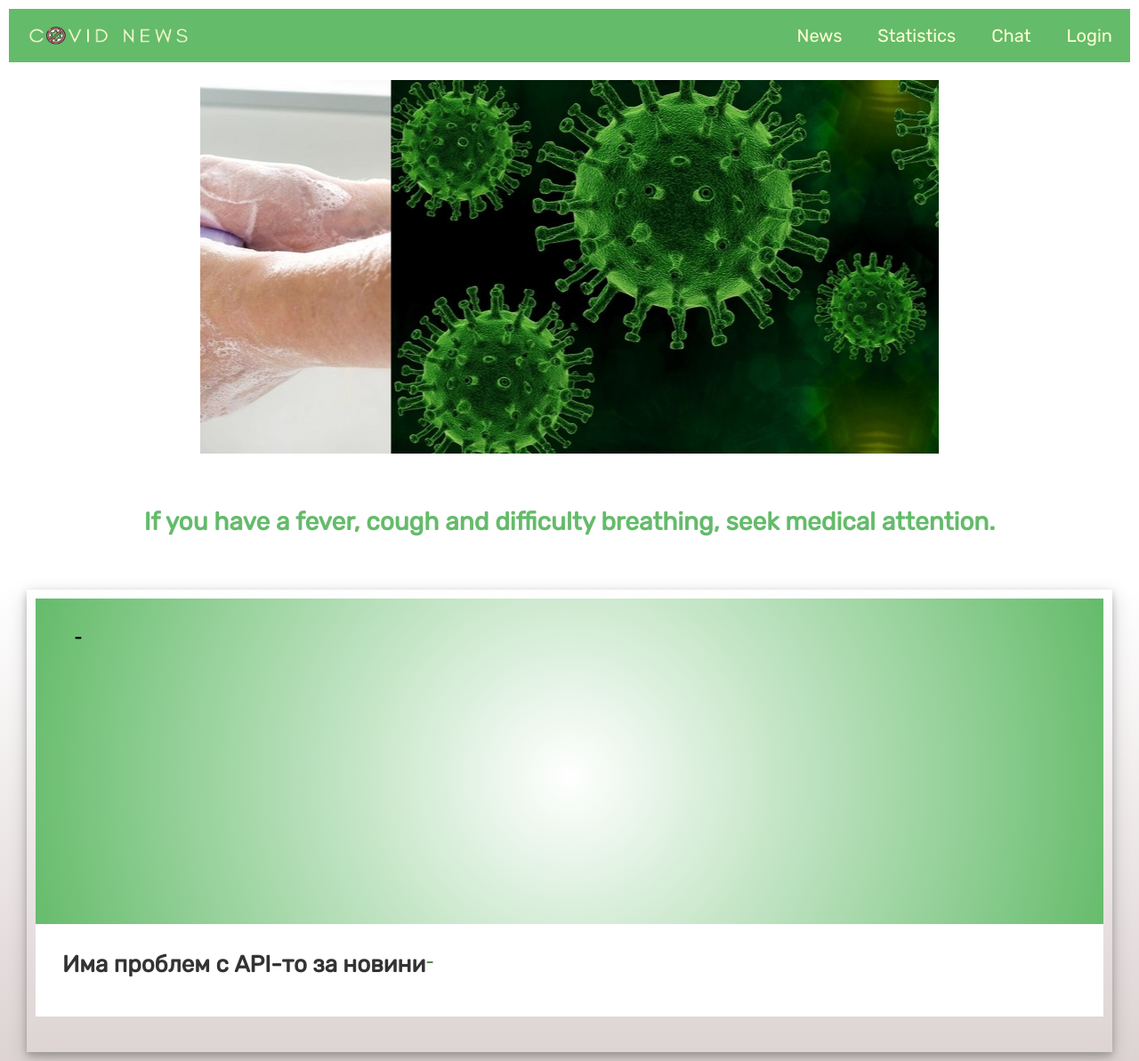
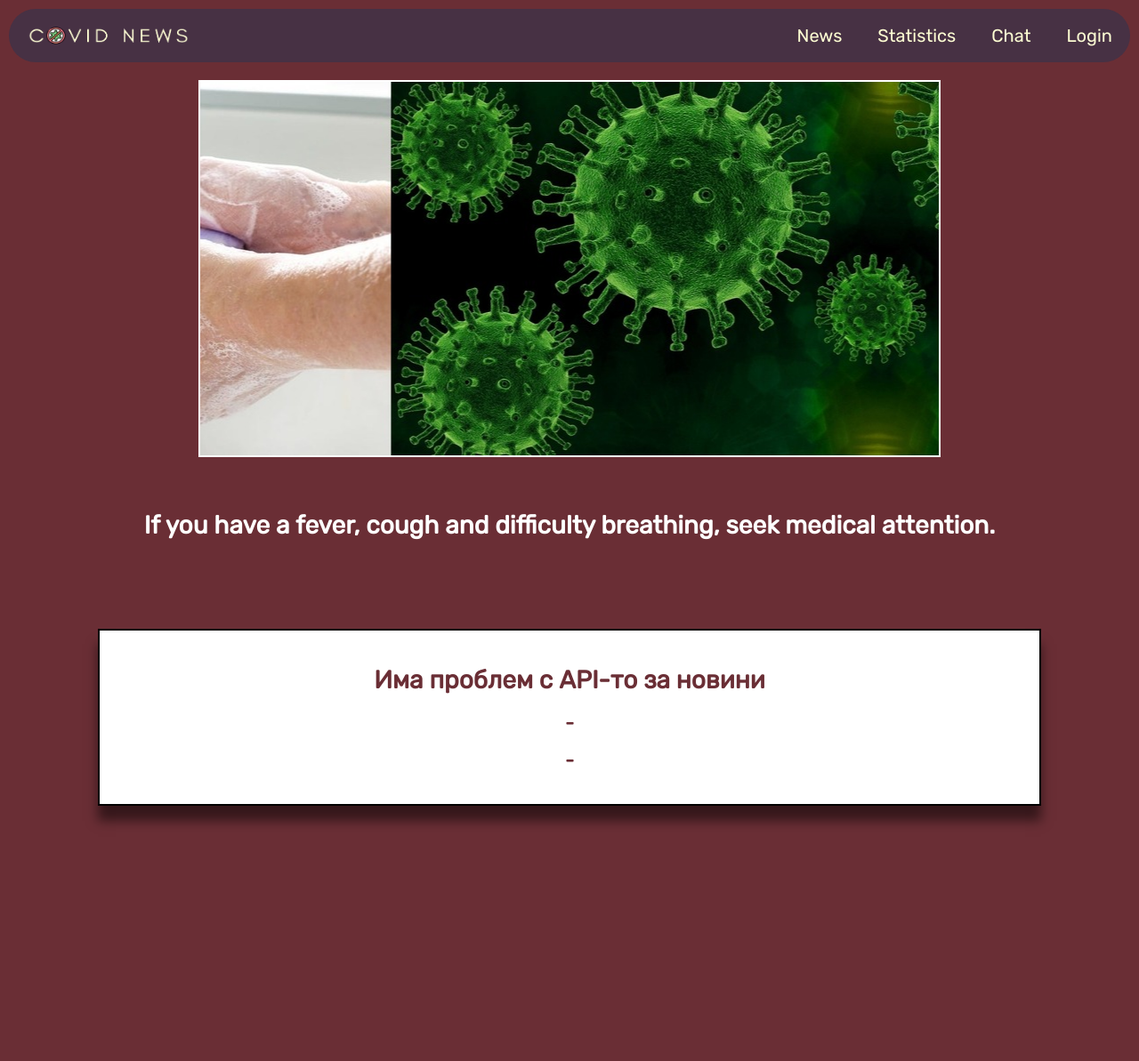
Before and after one commit to Alexander1022/HackTUES6, a PHP site: page / in a window 1280 px wide. Shown: the whole page at 89% size. After the commit the page ends 928 px from the top, so only its background shows below. Run offline with PHP 8.4, Linux system fonts and the light colour scheme.

Commit message:
i added new things
i added a new things

```diff
--- a/css/navbar.css
+++ b/css/navbar.css
@@ -4,11 +4,13 @@ body {
 }
 
 .nav_bar {
-    background-color: #64BB6A;
+    background-color: #473144;
     font-family: 'Rubik', sans-serif;
     overflow: hidden;
     display: flex;
     justify-content: space-between;
+    padding: 0;
+    border-radius: 50px;
 }
 
 .nav_bar a {
@@ -22,8 +24,8 @@ body {
 }
 
 .nav_bar a:hover {
-    color: #37782C;
-    background-color: #9FD983;
+    color: white;
+    background-color: #DF9B6D;
 }
 
 .nav_bar .icon {
--- a/css/news.css
+++ b/css/news.css
@@ -1,174 +1,40 @@
 body {
-    background: #f2f2f2;
+    background: #6A2E35;
     font-family: 'Rubik', sans-serif;
     font-size: 14px;
-    background: rgb(221,211,211);
-    background: linear-gradient(0deg, rgba(221,211,211,1) 0%, rgba(255,255,255,1) 45%);
+    overflow: scroll;
+    scroll-behavior: smooth;
 }
 
-.column{
-    width: 1200px;
-    height: 500px;
-    margin-top: 40px;
-    margin-left: auto;
-    margin-right: auto;
-    display: block;
-    border: 0px solid black;
-    padding: 10px;
-    box-shadow: 0 4px 8px 0 rgba(0, 0, 0, 0.2), 0 6px 20px 0 rgba(0, 0, 0, 0.19);
-    text-align: center;
+::-webkit-scrollbar {
+    width: 0px;
+    background: transparent;
 }
 
-.post_module {
-    background: #ffffff;
-    min-width: 270px;
-    height: 470px;
-    position: relative;
-    z-index: 1;
+#newsContainer {
+    border: 2px solid black;
+    background: white;
     display: block;
-    transition: all 0.3s linear 0s;
-    -webkit-transition: all 0.3s linear 0s;
-    -moz-transition: all 0.3s linear 0s;
-    -ms-transition: all 0.3s linear 0s;
-    -o-transition: all 0.3s linear 0s;
-
+    padding: 20px;
+    text-align: center;
+    flex-direction: column;
+    margin: 100px;
+    -webkit-box-shadow: 0px 17px 12px 0px rgba(0, 0, 0, 0.5);
+    -moz-box-shadow:    0px 17px 12px 0px rgba(0, 0, 0, 0.5);
+    box-shadow:         0px 17px 12px 0px rgba(0, 0, 0, 0.5);
 }
 
-.post_module:hover .thumbnail img,
-.hover .thumbnail img {
-    transform: scale(1.1);
-    -webkit-transform: scale(1.1);
-    -moz-transform: scale(1.1);
-    opacity: 0.6;
+.title {
+    color: #6A2E35;
+    margin: 10;
 }
 
-.post_module .thumbnail {
-    background: rgb(255,255,255);
-    background: radial-gradient(circle, rgba(255,255,255,1) 0%, rgba(100,187,106,1) 100%);
-    height: 400px;
-    overflow: hidden;
+.sub_title {
+    color: #6A2E35;
+    margin: 10;
 }
 
-.post_module .thumbnail .date {
-    color: #ffffff;
-    width: 55px;
-    height: 55px;
-    font-weight: 700;
-    text-align: center;
-    position: absolute;
-    top: 20px;
-    left: 20px;
-    z-index: 1;
-    padding: 12.5px 0;
-    border-radius: 100%;
-    box-sizing: border-box;
-    -webkit-box-sizing: border-box;
-    -moz-box-sizing: border-box;
-    text-align: center;
+.day {
+    color: #6A2E35;
+    margin: 10;
 }
-
-.post_module .thumbnail .date .day {
-    color: black;
-    font-size: 18px;
-    border-radius: 35%;
-}
-
-.post_module .thumbnail .date .month {
-    font-size: 12px;
-    border-radius: 35%;
-    text-transform: uppercase;
-}
-
-.post_module .thumbnail img {
-    width: 120%;
-    display: block;
-    transition: all 0.3s linear 0s;
-    -webkit-transition: all 0.3s linear 0s;
-    -moz-transition: all 0.3s linear 0s;
-    -ms-transition: all 0.3s linear 0s;
-    -o-transition: all 0.3s linear 0s;
-}
-
-.post_module .post_content {
-    background: #ffffff;
-    width: 100%;
-    position: absolute;
-    bottom: 0;
-    padding: 30px;
-    box-sizing: border-box;
-    -webkit-box-sizing: border-box;
-    -moz-box-sizing: border-box;
-    transition: all 0.3s cubic-bezier(0.37, 0.75, 0.61, 1.05) 0s;
-    -webkit-transition: all 0.3s cubic-bezier(0.37, 0.75, 0.61, 1.05) 0s;
-    -moz-transition: all 0.3s cubic-bezier(0.37, 0.75, 0.61, 1.05) 0s;
-    -ms-transition: all 0.3s cubic-bezier(0.37, 0.75, 0.61, 1.05) 0s;
-    -o-transition: all 0.3s cubic-bezier(0.37, 0.75, 0.61, 1.05) 0s;
-}
-
-.post_module .post_content {
-    color: #999999;
-    background: #ffffff;
-    margin: 30px 0 0;
-}
-
-.post_module .post_content .title {
-    color: #333333;
-    background: #ffffff;
-    font-size: 26px;
-    font-weight: 700;
-    padding: 0 0 10px;
-    margin: 0;
-}
-
-.post_module .post_content .sub_title {
-    color: #37782c;
-    background: #ffffff;
-    font-size: 20px;
-    font-weight: 400;
-    padding: 0 0 20px;
-    margin: 0;
-}
-
-.post_module .post_content .description {
-    color: #666666;
-    background: #ffffff;
-    font-size: 14px;
-    line-height: 1.8em;
-    display: none;
-}
-
-.post_module .post_content .timestamp {
-    margin: 0 16px 0 0;
-}
-
-.hover .post_content .description {
-    height: auto !important;
-    opacity: 1 !important;
-    display: block !important;
-}
-
-.container {
-    min-width: 640px;
-    max-width: 800px;
-    margin: 0 auto;
-}
-
-.container:before,
-.container:after {
-    content: '';
-    display: block;
-    clear: both;
-}
-
-.container .column {
-    color: #666666;
-    width: 50%;
-    font-size: 18px;
-    font-weight: bold;
-    padding: 0 25px;
-    box-sizing: border-box;
-    -webkit-box-sizing: border-box;
-    -moz-box-sizing: border-box;
-    float: left;
-    margin: 0 0 15px;
-}
--- a/css/slideshow.css
+++ b/css/slideshow.css
@@ -1,6 +1,8 @@
 .simple-ss {
+  display: flex;
   width:830px;
   height:420px;
+  max-width: 100%;
   margin: auto;
   margin-top: 20px;
   background: transparent;
@@ -14,6 +16,8 @@
   animation-timing-function: ease;
   animation-iteration-count: infinite;
 
+  border: 2px solid white;
+  padding: auto;
 
 }
 
--- a/css/style.css
+++ b/css/style.css
@@ -26,5 +26,5 @@
 .tips{
   margin: 60px;
   text-align: center;
-  color: #64BB6A;
+  color: #ffffff;
 }
--- a/index.html
+++ b/index.html
@@ -34,7 +34,7 @@
 
 <body>
   <div class="nav_bar" id="navigation">
-    <img src="./images/COVID_NEWS-transperent2.png" style="width:200px; height:53px;  background-color: #64BB6A; margin-left: 15px; margin-top: 3px;">
+    <img src="./images/COVID_NEWS-transperent2.png" style="width:200px; height:53px; margin-left: 15px; margin-top: 3px;">
     <div>
       <a href="../profile_control/login.php">Login</a>
       <a href="pages/chat.html">Chat</a>
@@ -50,21 +50,10 @@
 
     <h1 class="tips">---</h1>
 
-    <div class="newsContainer">
-        <div class="column">
-            <div class="post_module">
-              <div class="thumbnail">
-                <div class="date">
-                  <div class="day">-</div>
-                </div>
-              </div>
-
-              <div class="post_content">
+    <div id="newsContainer">
                 <h1 class="title">-</h1>
                 <h2 class="sub_title">-</h2>
-              </div>
-            </div>
-          </div>
+                <h2 class="day">-</h2>
     </div>
 
     <script src="js/script.js"></script>
--- a/js/news_fetching.js
+++ b/js/news_fetching.js
@@ -1,14 +1,16 @@
 let articles = [];
+
 fetch('https://newsapi.org/v2/top-headlines?country=bg&category=health&apiKey=05ed7e75e7124bbda7fe7ffa2764fb57')
     .then((res)=>{
         return res.json()
 })
 .then((data)=>{
-    data.articles.forEach(article => {
+    data.articles.forEach(article =>
+    {
         document.querySelector(".title").innerHTML = 'Заглавие : ' + article.title;
         document.querySelector(".sub_title").innerHTML = 'Новина : ' + article.description;
         document.querySelector(".day").innerHTML = 'Новината е от ' + article.publishedAt;
-        console.log('Сегашната новина : ' + article.title + article.description)
+        console.log('Сегашната новина : ' + "Заглавие : " + article.title + article.description + article.publishedAt);
     })
 })
 .catch(err => {
--- a/js/stats.js
+++ b/js/stats.js
@@ -120,7 +120,8 @@ fetch('https://disease.sh/v3/covid-19/historical/')
     });
 })
 
-button.addEventListener('click', function(name){
+button.addEventListener('click', function(name)
+{
     console.log('The location is ' + input.value);
     fetch('https://disease.sh/v3/covid-19/countries/' + input.value)
     .then(response => response.json())
--- a/pages/chat.html
+++ b/pages/chat.html
@@ -7,7 +7,7 @@
   <meta charset="utf-8">
   <meta name="viewport" content="width=device-width, initial-scale=1" />
   <meta http-equiv="X-UA-Compatible" content="ie=edge">
-  <title>Qurantine Chat</title>
+  <title>Quarantine Chat</title>
   <link rel="manifest" href="/manifest.json">
   <meta name="theme-color" content="#ffffff">
   <script src="https://ajax.googleapis.com/ajax/libs/jquery/3.5.1/jquery.min.js"></script>
@@ -38,7 +38,7 @@
 <body>
 
   <div class="nav_bar" id="navigation">
-    <img src="../images/COVID_NEWS-transperent2.png" style="width:200px; height:53px;  background-color: #64BB6A; margin-left: 15px; margin-top: 3px;">
+    <img src="../images/COVID_NEWS-transperent2.png" style="width:200px; height:53px; margin-left: 15px; margin-top: 3px;">
     <div>
         <a href="../profile_control/login.html">Login</a>
         <a href="chat.html">Chat</a>
@@ -50,7 +50,7 @@
       </div>
   </div>
 
-<h1 style="text-align:center; margin-top:15px";>Qurantine Chat</h1>
+<h1 style="text-align:center; margin-top:15px";>Quarantine Chat</h1>
 
 <div class="info_panel">
   <div class="members-count">-</div>
--- a/pages/stats.html
+++ b/pages/stats.html
@@ -43,7 +43,7 @@
 
 <body>
     <div class="nav_bar" id="navigation">
-        <img src="../images/COVID_NEWS-transperent2.png" style="width:200px; height:53px;  background-color: #64BB6A; margin-left: 15px; margin-top: 3px;">
+        <img src="../images/COVID_NEWS-transperent2.png" style="width:200px; height:53px; margin-left: 15px; margin-top: 3px;">
         <div>
             <a href="../profile_control/login.html">Login</a>
             <a href="chat.html">Chat</a>
@@ -56,8 +56,8 @@
     </div>
 
     <div class="input">
-        <input type="text" placeholder="Enter a location to show info" class="in_value">
-        <input type="submit" value="Enter" class="btn">
+        <input type="text" placeholder="Enter a location" class="in_value">
+        <input type="submit" value="Search" class="btn">
     </div>
 
 
--- a/profile_control/login.css
+++ b/profile_control/login.css
@@ -1,5 +1,5 @@
 body {
-    background: #9fD983;
+    background: #2f4858;
     font-family: "Verdana", sans-serif;
 }
 
--- a/profile_control/register.css
+++ b/profile_control/register.css
@@ -1,5 +1,5 @@
 body {
-    background: #9fD983;
+    background: #2f4858;
     font-family: "Verdana", sans-serif;
 }
 
```
Also changed, not shown: css/chat.css (+14 -11 lines), css/stats.css (+48 -67 lines).
